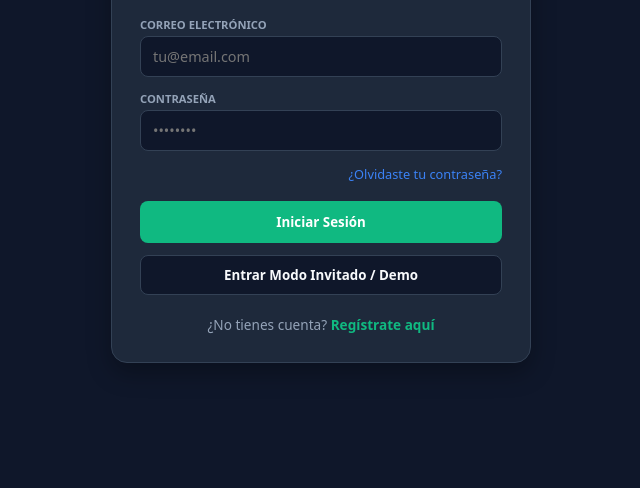
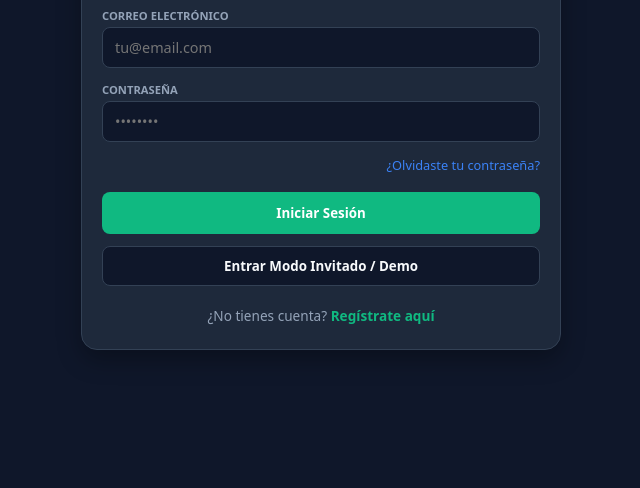
Before and after one commit to cgvtechnology/-mis-gastos-compartidos, a plain HTML site: page index.html in a window 1280 px wide. Shown: the part 312-800 px from the top of the page, without its empty margins (319-959 px from the left). Drawn offline with Linux system fonts and the light colour scheme; no server answers.

Commit message:
Refactor auth-container styles for better responsiveness
Updated styles for auth-container to improve mobile responsiveness and maintain consistent padding.

```diff
--- a/index.html
+++ b/index.html
@@ -180,22 +180,27 @@
     }
 
     /* Modales */
-    .auth-container, .modal-container {
-      width: 100%;
-      max-width: 420px;
-      margin: 0 auto;
+    .auth-container, .auth-container {
+      width: 92% !important;          /* Ocupa casi todo el ancho de la pantalla del celular con márgenes seguros */
+      max-width: 420px;               /* En computadores o tablets no crecerá más de esto */
+      margin: 20px auto;              /* Centrado automático */
       background: var(--card-bg);
       border: 1px solid var(--border-color);
       border-radius: 16px;
-      padding: 24px;
+      padding: 24px 20px;
       box-shadow: 0 10px 25px rgba(0, 0, 0, 0.3);
     }
 
     @media (min-width: 640px) {
       .auth-container, .modal-container {
-        margin: 20px auto;
-        padding: 28px;
-      }
+      width: 92% !important;
+      max-width: 480px;
+      margin: 20px auto;
+      background: var(--card-bg);
+      border: 1px solid var(--border-color);
+      border-radius: 16px;
+      padding: 24px 20px;
+    }
     }
 
     .auth-title {
```
